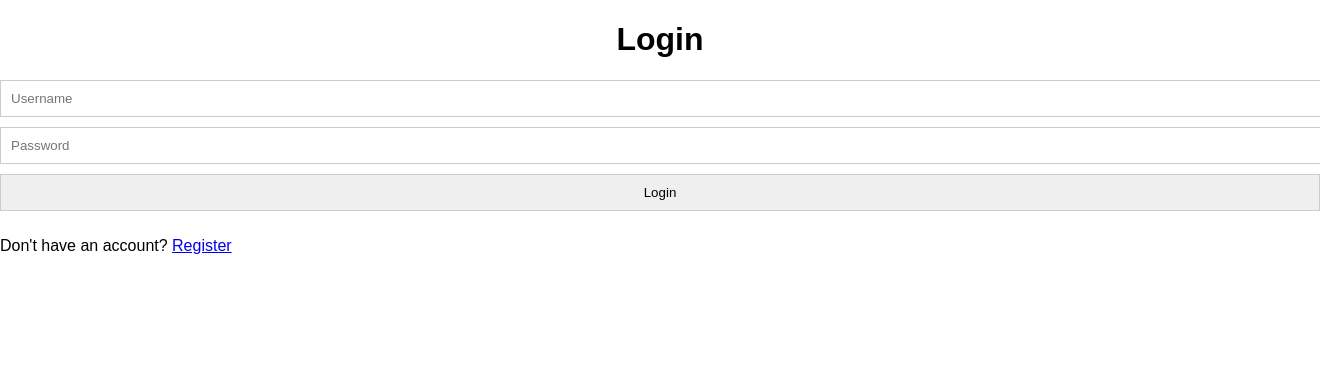
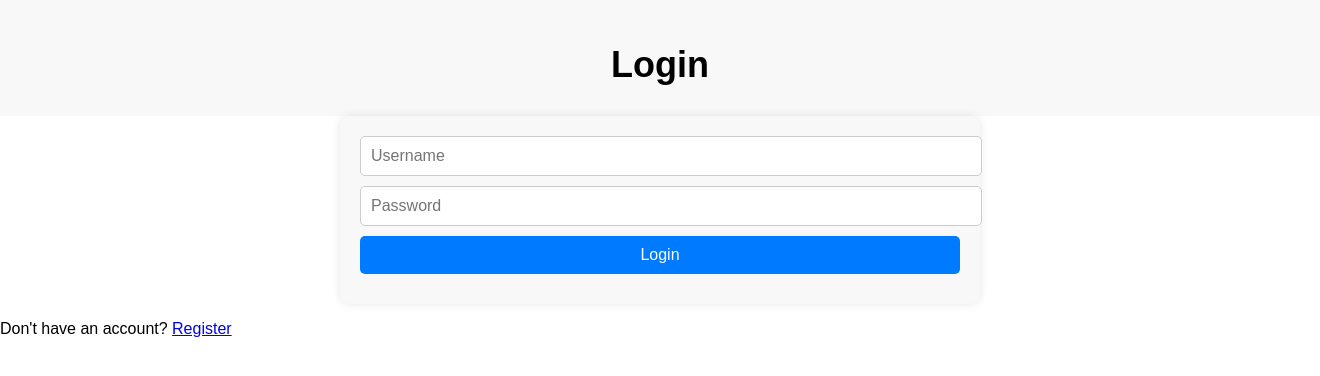
Before and after one commit to sagebeme/Blogapp, a Flask app: page /login in a window 1320 px wide; the page is wider, and only the part inside the window is pictured. Shown: the top 376 px of that part. Run offline with Flask 3, Linux system fonts and the light colour scheme.

```diff
--- a/The_app/static/css/main.css
+++ b/The_app/static/css/main.css
@@ -29,3 +29,57 @@ body {
     border: none;
     cursor: pointer;
   }
+
+  /* static/css/styles.css */
+
+header {
+  background-color: #f8f8f8;
+  padding: 20px;
+  text-align: center;
+}
+
+header h1 {
+  font-size: 36px;
+  margin-bottom: 10px;
+}
+
+header p {
+  font-size: 18px;
+}
+/* Styling the form */
+
+form {
+  max-width: 600px;
+  margin: 0 auto;
+  background-color: #f8f8f8;
+  padding: 20px;
+  border-radius: 10px;
+  box-shadow: 0 0 10px rgba(0, 0, 0, 0.1);
+}
+
+form label {
+  font-size: 16px;
+}
+
+form input,
+form textarea {
+  width: 100%;
+  padding: 10px;
+  margin-bottom: 10px;
+  border: 1px solid #ccc;
+  border-radius: 5px;
+  font-size: 16px;
+}
+
+form input[type="submit"] {
+  background-color: #007bff;
+  color: #fff;
+  border: none;
+  padding: 10px 20px;
+  font-size: 16px;
+  cursor: pointer;
+}
+
+form input[type="submit"]:hover {
+  background-color: #0056b3;
+}
--- a/The_app/templates/login.html
+++ b/The_app/templates/login.html
@@ -3,7 +3,7 @@
 <html>
 <head>
   <title>Login</title>
-  <link href="../static/main.css" rel="stylesheet">
+  <link href="../static/css/main.css" rel="stylesheet">
 </head>
 <body>
   <header>
```
